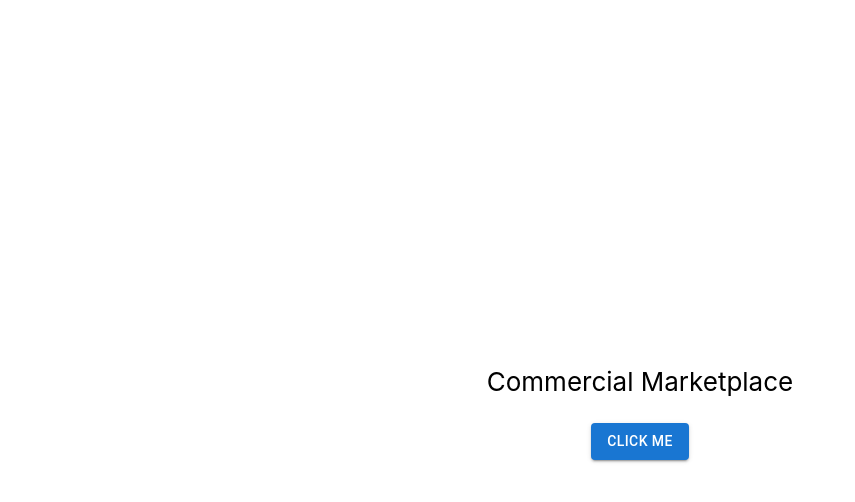
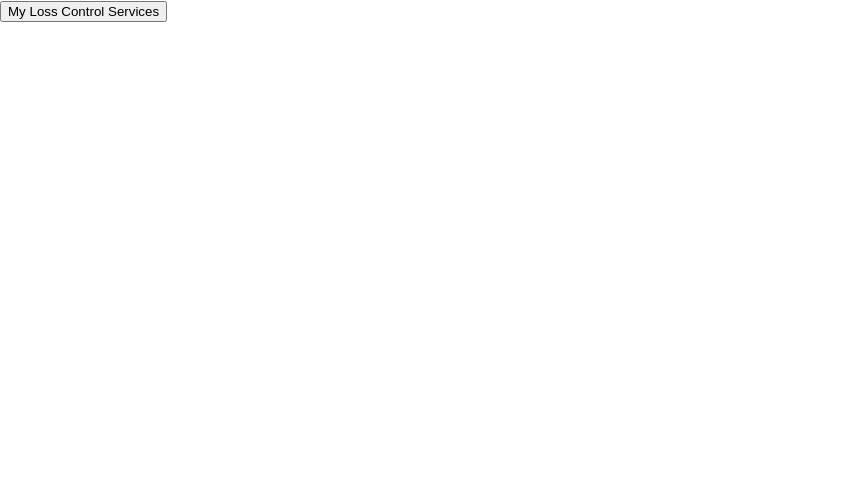
Before and after one commit to hoffay/NW-Marketplace, a React (Create React App) app in the folder commercial-marketplace/: page / in a window 1280 px wide. Shown: the top 502 px of the page, without its empty margins (0-855 px from the left). Built offline with nearby package versions, Linux system fonts and the light colour scheme.

Commit message:
Fix LCS button to display and use functional components

```diff
--- a/commercial-marketplace/src/App.js
+++ b/commercial-marketplace/src/App.js
@@ -1,16 +1,13 @@
 import './App.css';
-import Button from '@mui/material/Button';
+import LCSButton1 from './Components/Header/Header';
 
 function App() {
   return (
-    <div className="App">
-      <header className="App-header">
-        <p>Commercial Marketplace</p>
-        <Button color="primary" variant="contained">
-        Click Me
-      </Button>
-      </header>
-    </div>
+    <main>
+      <div>
+        <LCSButton1 />
+      </div>
+    </main>
   );
 }
 
--- /dev/null
+++ b/commercial-marketplace/src/Components/Header/Header.js
@@ -0,0 +1,26 @@
+import React from "react";
+import './styles.css';
+
+const theme = {
+    blue: {
+        default: "#4287f5",
+        hover: "#1971ff"
+    }
+};
+
+function LCSRedirect(ButtonLCS1) {
+    window.open("https://www.mylosscontrolservices.com/");
+}
+
+function LCSButton1 () {
+    return (
+        <header>
+            <button className="buttonLCS1" onClick={LCSRedirect}>
+                <label>My Loss Control Services</label>
+            </button>
+        </header>
+
+    );
+}
+
+export default LCSButton1;
```
Also changed, not shown: commercial-marketplace/src/Components/Header/styles.css (renamed from commercial-marketplace/src/styles.css).
